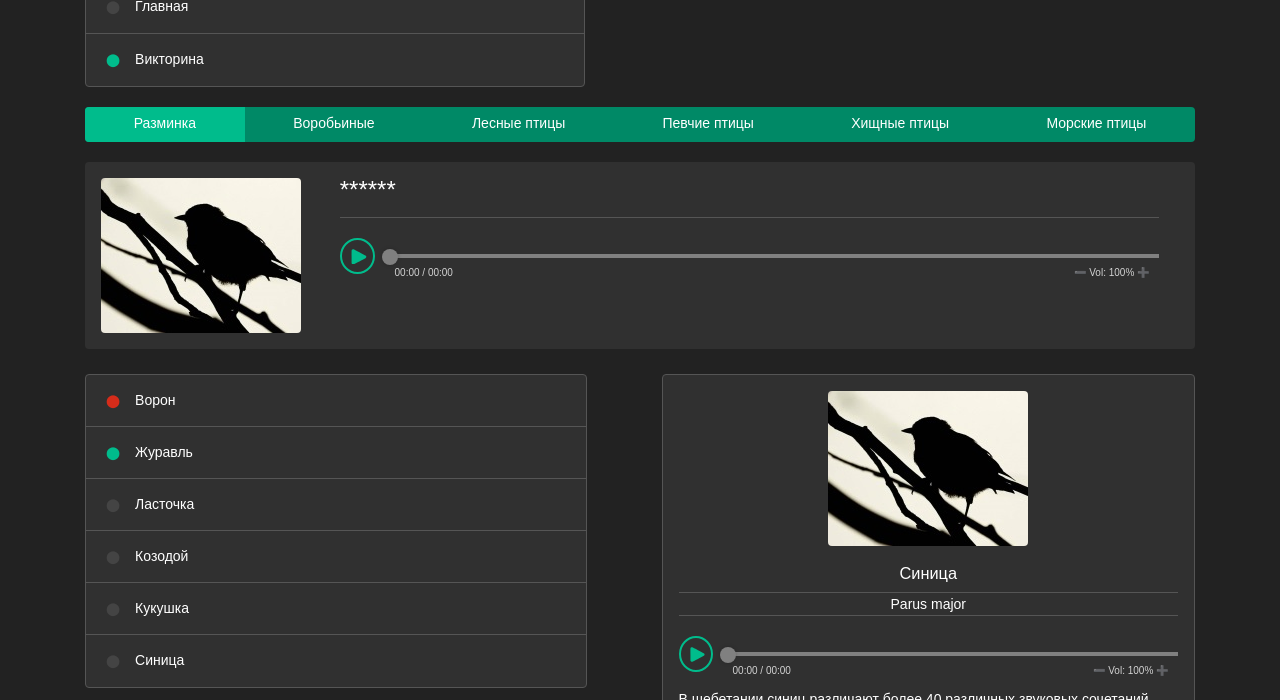
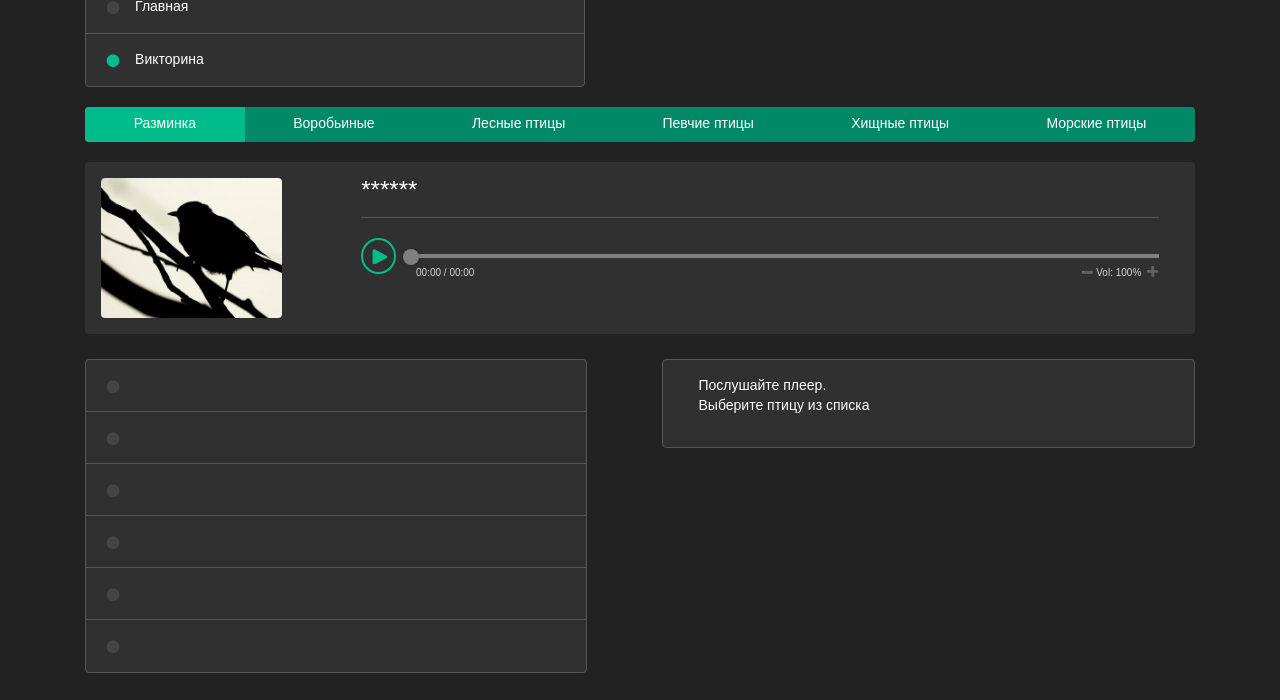
Before and after one commit to tglspfdsfgs/songbird, a plain HTML site: page quiz.html in a window 1280 px wide. Shown: the part 86-786 px from the top of the page. Drawn offline with Linux system fonts and the light colour scheme.

Commit message:
refactor: refactor and add some additional classes

```diff
--- a/assets/styles/blocks/_answers.scss
+++ b/assets/styles/blocks/_answers.scss
@@ -24,6 +24,8 @@
     border: none;
     border-bottom: 1px solid $border;
 
+    transition: all 0.4s ease-out;
+
     &:before {
       content: "⬤";
       font-size: 0.9em;
--- a/assets/styles/blocks/_article.scss
+++ b/assets/styles/blocks/_article.scss
@@ -10,7 +10,8 @@
   flex-direction: column;
 
   &__img {
-    width: 200px;
+    width: auto;
+    height: 140px;
     margin-left: auto;
     margin-right: auto;
     margin-bottom: 20px;
--- a/assets/styles/blocks/_audioplayer.scss
+++ b/assets/styles/blocks/_audioplayer.scss
@@ -12,12 +12,15 @@
     background-color: unset;
     cursor: pointer;
 
+    transition: all 0.4s ease-out;
+
     &:hover .audioplayer__play-img,
     &:hover .audioplayer__stop-img {
       transform: scale(1.1);
     }
   }
   &__play-img {
+    display: none;
     margin-top: 4px;
   }
   &__stop-img {
@@ -25,6 +28,12 @@
     margin-top: 4px;
   }
 
+  &__btn--stop &__stop-img {
+    display: inline;
+  }
+  &__btn--play &__play-img {
+    display: inline;
+  }
   &__track {
     height: 4px;
     background-color: $audio-track;
@@ -61,8 +70,9 @@
   }
 
   &__volume {
+    position: relative;
     display: block;
-    width: 85px;
+    width: 78px;
     margin-top: -14px;
     margin-left: auto;
     font-size: 10px;
@@ -74,5 +84,14 @@
     border: none;
     padding: 0;
     cursor: pointer;
+
+    &--incr {
+      position: absolute;
+      right: 0;
+    }
+  }
+
+  &__vol {
+    white-space: pre;
   }
 }
--- a/assets/styles/blocks/_description.scss
+++ b/assets/styles/blocks/_description.scss
@@ -4,8 +4,8 @@
   border-radius: 4px;
   margin-bottom: 25px;
   padding: 16px;
+  &__placeholder {
 
-  &__placeholder {
     margin-top: 0;
     margin-bottom: 16px;
     padding-left: 20px;
--- a/assets/styles/blocks/_footer.scss
+++ b/assets/styles/blocks/_footer.scss
@@ -25,6 +25,9 @@
       border-radius: 4px;
       border: 1px solid $border;
       background: $btn;
+
+      transition: all 0.4s ease-out;
+
       &:hover {
         background: $btn-highlight
       }
--- a/assets/styles/blocks/_nav.scss
+++ b/assets/styles/blocks/_nav.scss
@@ -23,6 +23,8 @@
     padding-top: 14px;
     padding-bottom: 14px;
 
+    transition: all 0.4s ease-out;
+
     color: inherit; /* blue colors for links too */
     text-decoration: inherit; /* no underline */
 
--- a/assets/styles/blocks/_question.scss
+++ b/assets/styles/blocks/_question.scss
@@ -7,7 +7,8 @@
   margin-bottom: 25px;
 
   &__img {
-    width: 200px;
+    width: auto;
+    height: 140px;
     margin-left: auto;
     margin-right: auto;
     margin-bottom: 25px;
@@ -41,7 +42,7 @@
     }
 
     &__player-block {
-      width: 60%;
+      width: 58%;
       margin-right: 20px;
       margin-left: 20px;
     }
@@ -51,7 +52,7 @@
 @media (min-width: $small-desk) {
   .question {
     &__player-block {
-      width: 76%;
+      width: 74%;
     }
   }
 }
--- a/assets/styles/blocks/_quiz.scss
+++ b/assets/styles/blocks/_quiz.scss
@@ -16,6 +16,8 @@
     border: none;
     border: 1px solid $border;
     border-radius: 4px;
+
+    transition: all 0.4s ease-out;
 
     &--active {
       background: $btn;
--- a/assets/styles/blocks/_vars.scss
+++ b/assets/styles/blocks/_vars.scss
@@ -23,7 +23,3 @@ body {
   color: #fff;
   font-family: sans-serif;
 }
-
-* {
-  transition: all 0.4s ease-out;
-}
--- a/quiz.html
+++ b/quiz.html
@@ -40,12 +40,13 @@
                <div class="question__player-block">
                   <h3 class="question__bird-name">******</h3>
                   <div class="question__audioplayer audioplayer">
-              <button class="audioplayer__btn">
-
-                <svg class='audioplayer__play-img' viewBox="-200 0 1200 1000"><path fill="#00bc8c" d="M96.51 11.97c-31.23 8.05-53.26 32.76-63.42 71.27-3.45 12.84-3.64 29.7-3.64 416.71s.19 403.87 3.64 416.71c16.09 60.74 61.69 86.03 120.9 67.25 9-2.87 53.65-25.1 116.49-58.24 56.14-29.51 221.29-116.3 367.28-192.93 145.99-76.64 271.29-143.31 278.38-148.1 39.28-25.68 59.59-63.04 53.26-97.52-4.79-26.63-24.33-53.07-52.88-71.65C892 399.37 172.58 22.32 154.95 16.38c-18.97-6.33-43.3-8.24-58.44-4.41z"></path></svg>
-
-                <svg class='audioplayer__stop-img' viewBox="0 0 47.607 47.607"><path fill="#00bc8c" d="M17.991 40.976a6.631 6.631 0 01-13.262 0V6.631a6.631 6.631 0 0113.262 0v34.345zM42.877 40.976a6.631 6.631 0 01-13.262 0V6.631a6.631 6.631 0 0113.262 0v34.345z"></path></svg>
-
+                     <button class="audioplayer__btn audioplayer__btn--play">
+                        <svg class='audioplayer__play-img' viewBox="-200 0 1200 1000">
+                           <path fill="#00bc8c" d="M96.51 11.97c-31.23 8.05-53.26 32.76-63.42 71.27-3.45 12.84-3.64 29.7-3.64 416.71s.19 403.87 3.64 416.71c16.09 60.74 61.69 86.03 120.9 67.25 9-2.87 53.65-25.1 116.49-58.24 56.14-29.51 221.29-116.3 367.28-192.93 145.99-76.64 271.29-143.31 278.38-148.1 39.28-25.68 59.59-63.04 53.26-97.52-4.79-26.63-24.33-53.07-52.88-71.65C892 399.37 172.58 22.32 154.95 16.38c-18.97-6.33-43.3-8.24-58.44-4.41z"></path>
+                        </svg>
+                        <svg class='audioplayer__stop-img' viewBox="0 0 47.607 47.607">
+                           <path fill="#00bc8c" d="M17.991 40.976a6.631 6.631 0 01-13.262 0V6.631a6.631 6.631 0 0113.262 0v34.345zM42.877 40.976a6.631 6.631 0 01-13.262 0V6.631a6.631 6.631 0 0113.262 0v34.345z"></path>
+                        </svg>
                      </button>
                      <div class="audioplayer__controls">
                         <div class="audioplayer__track">
@@ -60,39 +61,36 @@
                         </div>
                         <div class="audioplayer__volume">
                            <button class="audioplayer__vol-btn audioplayer__vol-btn--decr" type="button">➖</button>
-                  Vol: <span>100%</span>
+                           Vol: <span class="audioplayer__vol">100</span>%
                            <button class="audioplayer__vol-btn audioplayer__vol-btn--incr" type="button">➕</button>
-
                         </div>
                      </div>
                   </div>
                </div>
-
             </div>
-
             <section class="quiz__answers answers">
-          <button type="button" class="answers__option answers__option--error">Ворон</button>
-          <button type="button" class="answers__option answers__option--correct">Журавль</button>
-          <button type="button" class="answers__option">Ласточка</button>
-          <button type="button" class="answers__option">Козодой</button>
-          <button type="button" class="answers__option">Кукушка</button>
-          <button type="button" class="answers__option">Синица</button>
+               <button data-id="1" type="button" class="answers__option"></button>
+               <button data-id="2" type="button" class="answers__option"></button>
+               <button data-id="3" type="button" class="answers__option"></button>
+               <button data-id="4" type="button" class="answers__option"></button>
+               <button data-id="5" type="button" class="answers__option"></button>
+               <button data-id="6" type="button" class="answers__option"></button>
             </section>
-        <section class="quiz__description description description--active">
+            <section class="quiz__description description ">
                <p class="description__placeholder">Послушайте плеер.<br>Выберите птицу из списка</p>
                <article class="article">
                   <img class="article__img" src="assets/images/bird.jpg" alt="bird img">
                   <div class="article__player-block">
-                <h3 class="article__name">Синица</h3>
-                <h4 class="article__species">Parus major</h4>
+                     <h3 class="article__name"></h3>
+                     <h4 class="article__species"></h4>
                      <div class="article__audioplayer audioplayer">
-                <div class="article__audioplayer audioplayer">
-                  <button class="audioplayer__btn">
-
-                    <svg class='audioplayer__play-img' viewBox="-200 0 1200 1000"><path fill="#00bc8c" d="M96.51 11.97c-31.23 8.05-53.26 32.76-63.42 71.27-3.45 12.84-3.64 29.7-3.64 416.71s.19 403.87 3.64 416.71c16.09 60.74 61.69 86.03 120.9 67.25 9-2.87 53.65-25.1 116.49-58.24 56.14-29.51 221.29-116.3 367.28-192.93 145.99-76.64 271.29-143.31 278.38-148.1 39.28-25.68 59.59-63.04 53.26-97.52-4.79-26.63-24.33-53.07-52.88-71.65C892 399.37 172.58 22.32 154.95 16.38c-18.97-6.33-43.3-8.24-58.44-4.41z"></path></svg>
-
-                    <svg class='audioplayer__stop-img' viewBox="0 0 47.607 47.607"><path fill="#00bc8c" d="M17.991 40.976a6.631 6.631 0 01-13.262 0V6.631a6.631 6.631 0 0113.262 0v34.345zM42.877 40.976a6.631 6.631 0 01-13.262 0V6.631a6.631 6.631 0 0113.262 0v34.345z"></path></svg>
-
+                        <button class="audioplayer__btn audioplayer__btn--play">
+                           <svg class='audioplayer__play-img' viewBox="-200 0 1200 1000">
+                              <path fill="#00bc8c" d="M96.51 11.97c-31.23 8.05-53.26 32.76-63.42 71.27-3.45 12.84-3.64 29.7-3.64 416.71s.19 403.87 3.64 416.71c16.09 60.74 61.69 86.03 120.9 67.25 9-2.87 53.65-25.1 116.49-58.24 56.14-29.51 221.29-116.3 367.28-192.93 145.99-76.64 271.29-143.31 278.38-148.1 39.28-25.68 59.59-63.04 53.26-97.52-4.79-26.63-24.33-53.07-52.88-71.65C892 399.37 172.58 22.32 154.95 16.38c-18.97-6.33-43.3-8.24-58.44-4.41z"></path>
+                           </svg>
+                           <svg class='audioplayer__stop-img' viewBox="0 0 47.607 47.607">
+                              <path fill="#00bc8c" d="M17.991 40.976a6.631 6.631 0 01-13.262 0V6.631a6.631 6.631 0 0113.262 0v34.345zM42.877 40.976a6.631 6.631 0 01-13.262 0V6.631a6.631 6.631 0 0113.262 0v34.345z"></path>
+                           </svg>
                         </button>
                         <div class="audioplayer__controls">
                            <div class="audioplayer__track">
@@ -107,18 +105,16 @@
                            </div>
                           <div class="audioplayer__volume">
                              <button class="audioplayer__vol-btn audioplayer__vol-btn--decr" type="button">➖</button>
-                      Vol: <span>100%</span>
+                             Vol: <span class="audioplayer__vol">100</span>%
                              <button class="audioplayer__vol-btn audioplayer__vol-btn--incr" type="button">➕</button>
-
                           </div>
                         </div>
                      </div>
                   </div>
-              </div>
-              <p class="article__text">В щебетании синиц различают более 40 различных звуковых сочетаний. Поют они практически круглый год, немного затихая только зимой. Синицы настоящие санитары леса. Одна пара синиц в период гнездования оберегает от вредителей десятки деревьев.</p>
+                  <p class="article__text"></p>
                </article>
             </section>
-        <a href="result.html" class="quiz__next-btn quiz__next-btn--active">Next Level</a>
+            <a href="result.html" class="quiz__next-btn">Next Level</a>
          </main>
          <footer class="footer">
             <a class="footer__logo" href="https://rs.school/js/">
@@ -130,6 +126,7 @@
             </div>
          </footer>
       </div>
-    <script src="script.js"></script>
+      <script src="assets/scripts/birdData.js"></script>
+      <script src="assets/scripts/script.js"></script>
    </body>
 </html>
```
Also changed, not shown: index.html (+1 -2 lines), result.html (+1 -1 lines), assets/styles/style.css. Lines whose indentation alone changed are shown as unchanged.
